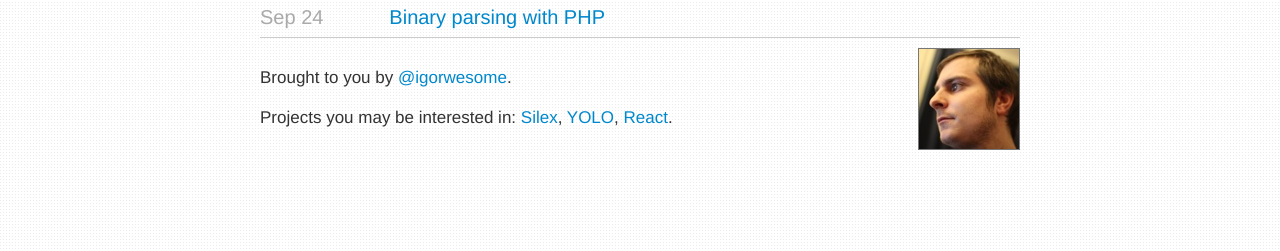
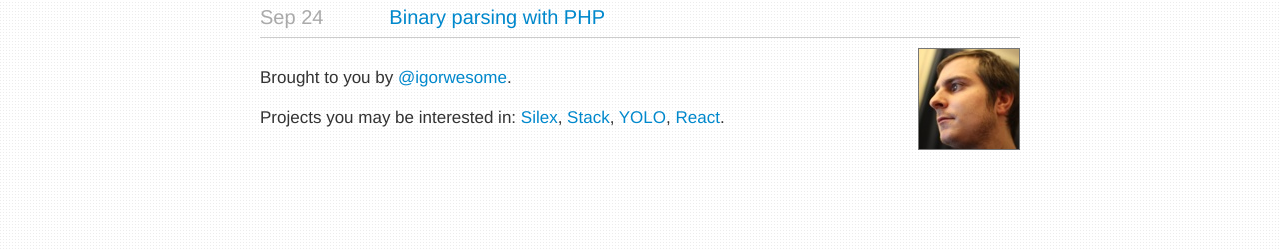
Before and after one commit to igorw/weblog, a Jekyll site: the page built from index.html, in a window 1280 px wide. Shown: the part 649-900 px from the top of the page. Built offline with Jekyll 4.4.1, drawn with Linux system fonts in a browser that asks for light colours; Markdown is read by kramdown in place of the engine named in the settings.

Commit message:
Add link to stackphp to footer

```diff
--- a/_includes/author.html
+++ b/_includes/author.html
@@ -8,6 +8,7 @@
         <p>
             Projects you may be interested in:
             <a href="https://github.com/fabpot/Silex">Silex</a>,
+            <a href="http://stackphp.com">Stack</a>,
             <a href="http://yolophp.com">YOLO</a>,
             <a href="http://reactphp.org">React</a>.
         </p>
```
